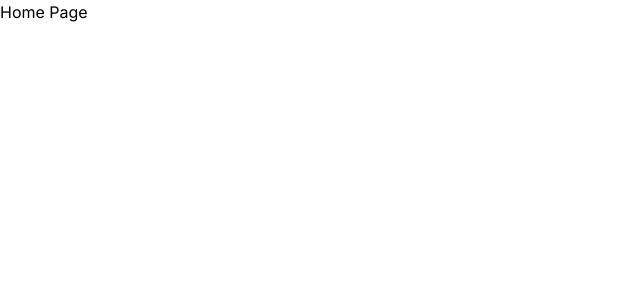
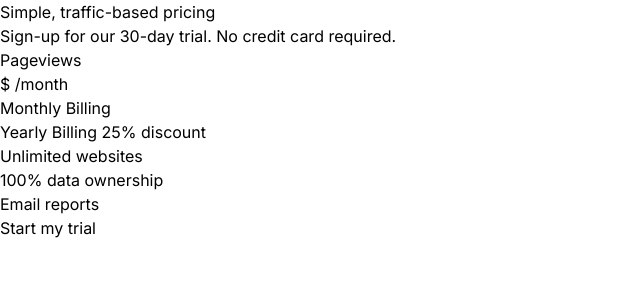
Before and after one commit to n0rrman/frontend-mentor-challenges-green, a Next.js app in the folder interactive-pricing-component/: page / in a window 1280 px wide. Shown: the top 300 px of the page, without its empty margins (0-640 px from the left). Built offline with nearby package versions, Linux system fonts and the light colour scheme.

Commit message:
interactive-pricing-component text content added

```diff
--- a/interactive-pricing-component/src/app/page.tsx
+++ b/interactive-pricing-component/src/app/page.tsx
@@ -1,5 +1,18 @@
 export default function Home() {
-    return (
-      <div>Home Page</div>
-    );
-  }
+  return (
+    <div>
+      <div>Simple, traffic-based pricing</div>
+      <div>Sign-up for our 30-day trial. No credit card required.</div>
+      <div>Pageviews</div>
+      <div>$ /month</div>
+
+      <div>Monthly Billing</div>
+      <div>Yearly Billing 25% discount</div>
+      <div>Unlimited websites</div>
+      <div>100% data ownership</div>
+      <div>Email reports</div>
+
+      <div>Start my trial</div>
+    </div>
+  );
+}
```
Also changed, not shown: interactive-pricing-component/src/app/index.html (deleted, +0 -39 lines).
